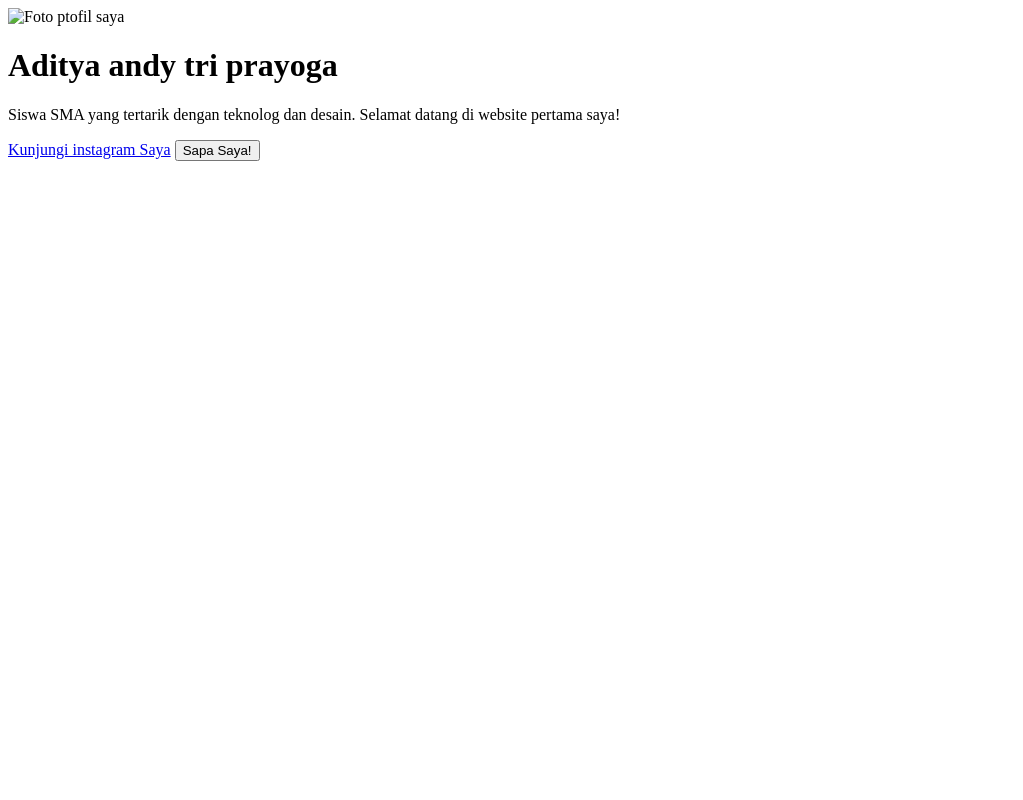
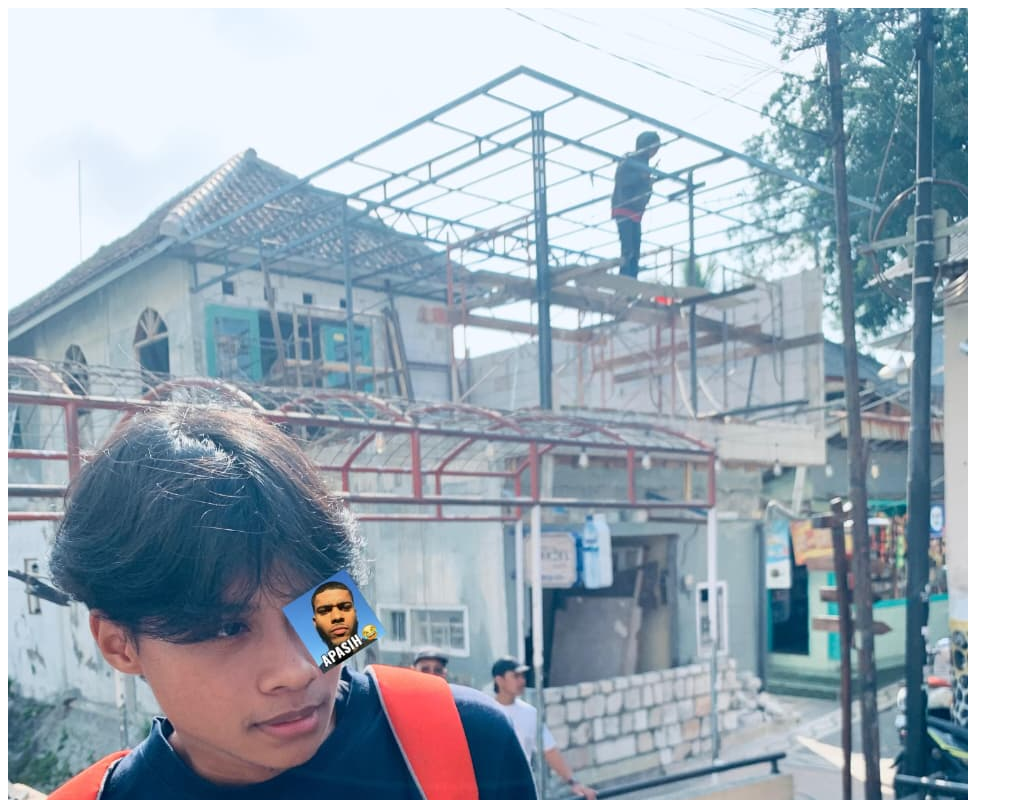
Before and after one commit to AdtZYYA/pelatihanTIK, a plain HTML site: page index.html in a window 1280 px wide. Shown: the top 800 px of the page, without its empty margins (0-1023 px from the left). Drawn offline with Linux system fonts and the light colour scheme; a script that the page names is missing.

Commit message:
Update index.html

```diff
--- a/index.html
+++ b/index.html
@@ -6,7 +6,7 @@
 </head>
 <body>
   <div class="kartu-profil">
-  <img src="foto-profil.jpg" alt="Foto ptofil saya">
+  <img src="adit.jpeg" alt="Foto ptofil saya">
   <h1>Aditya andy tri prayoga</h1>
   <p>Siswa SMA yang tertarik dengan teknolog dan desain. Selamat datang di website pertama saya!</p>
   <a href="https://www.instagram.com/addttya4">Kunjungi instagram Saya</a>
```
